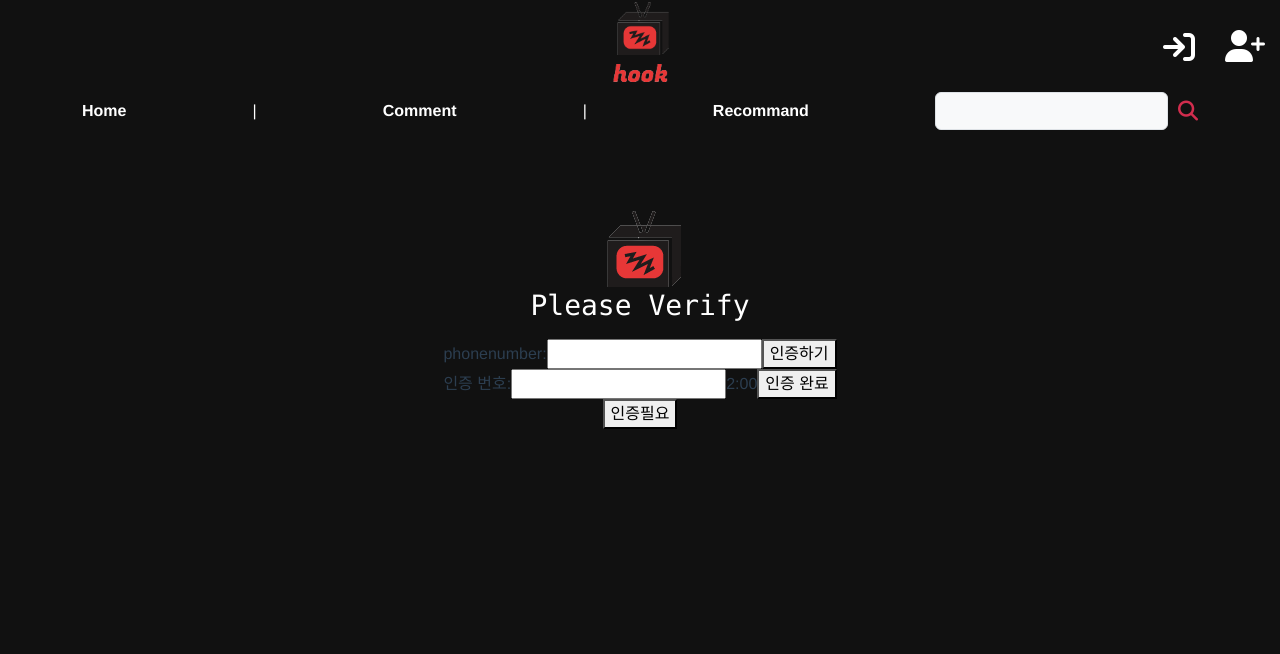
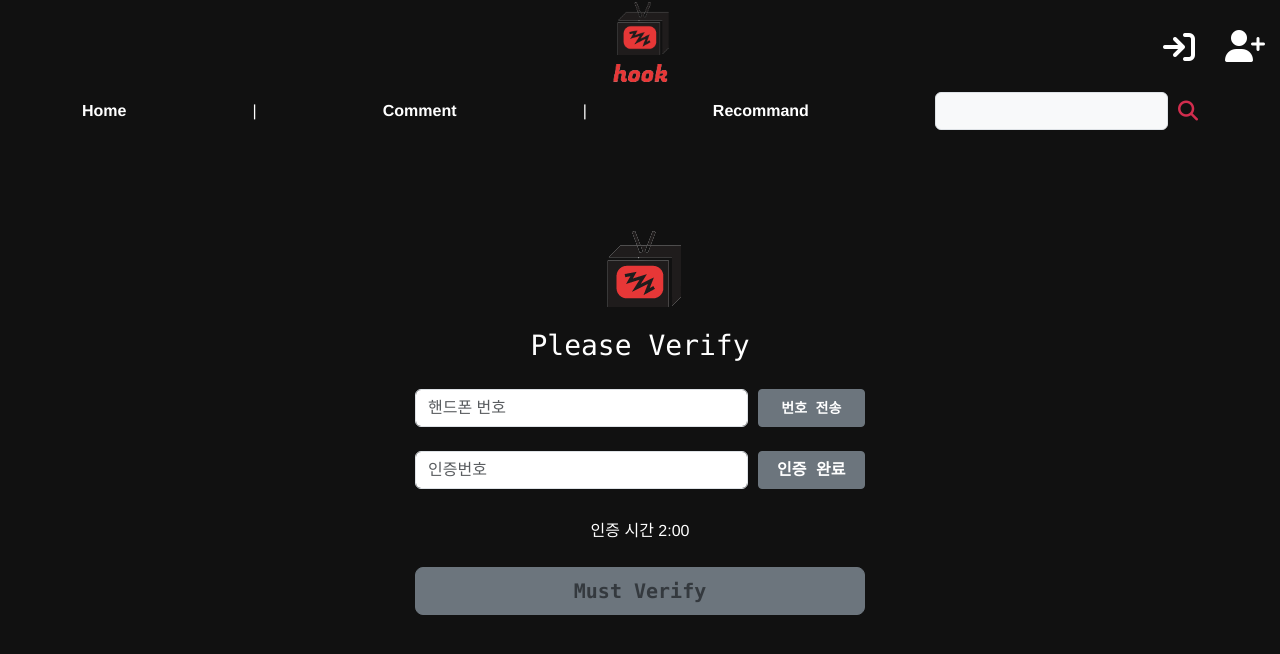
Before and after one commit to Maker-H/Teampjt-Movie-Service, a Vue app in the folder front-server/: page /v/signup/message in a window 1280 px wide. Shown: the top 654 px of the page. Built offline with nearby package versions, Linux system fonts and the light colour scheme.

Commit message:
feat: SignUPMessage에 디자인 추가
SMS-87

```diff
--- a/front-server/src/views/LoginView.vue
+++ b/front-server/src/views/LoginView.vue
@@ -1,9 +1,12 @@
 <template>
 	<div id="login-total">
+    <!-- 헤더 -->
     <div id="login-header">
 			<img src="../../public/images/이모티콘.png" alt="">
-      <h1 class="h3 mb-3 fw-normal color-white font-monospace" id="login-header">Please Login in</h1>
+      <h1 class="h3 mb-3 fw-normal color-white font-monospace" id="login-title">Please Login in</h1>
     </div>
+
+    <!-- 바디 -->
 		<form @submit.prevent="" class="form-signin" id="login-form">
 			<label for="username" class="visually-hidden">Phone Number </label>
 			<input type="text" id="username" class="form-control" placeholder="핸드폰 번호" required v-model="username">
@@ -13,6 +16,7 @@
 			<br>
 			<button class="w-100 btn btn-lg btn-warning fw-bold text-muted font-monospace" @click="login">Login</button>
 		</form>
+
 	</div>
 </template>
 
@@ -47,9 +51,9 @@ export default {
   color: white;
 }
 
-#login-header {
-  margin-top: 20px;
-  margin-bottom: 30px;
+#login-title {
+  padding-top: 20px;
+  padding-bottom: 10px;
 }
 
 #login-form {
--- a/front-server/src/views/SignUp/SignUpMessageView.vue
+++ b/front-server/src/views/SignUp/SignUpMessageView.vue
@@ -1,22 +1,30 @@
 <template>
-  <div>
+  <div id="signup-total">
     <div id="signup-header">
       <img src="../../../public/images/이모티콘.png" alt="">
-      <h1 class="h3 mb-3 fw-normal color-white font-monospace" id="login-header">Please Verify</h1>
+      <h1 class="h3 mb-3 fw-normal color-white font-monospace" id="signup-title">Please Verify</h1>
     </div>
 
-    <div>
-      <label for="phonenumber">phonenumber: </label>
-      <input type="text" id="phonenumber" v-model="userNumber">
-      <button @click="startVerify">인증하기</button>
+    <div id="signup-form" class="form-signin">
+      <!-- 핸드폰 번호 입력 후 문자 전송 -->
+      <div class="d-flex">
+        <label for="phonenumber" class="visually-hidden">Phone Number </label>
+        <input type="text" id="phonenumber" class="form-control" placeholder="핸드폰 번호" required v-model="userNumber">
+        <button @click="startVerify" class="w-25 btn btn-sm btn-secondary fw-bold font-monospace side-btn">번호 전송 </button>
+      </div>
       <br>
-      <label for="userInputCode">인증 번호: </label>
-      <input type="text" id="userInputCode" v-model="userInputCode">
-      <span>{{ formatTime }}</span>
-      <button @click="verify">인증 완료</button>
+      <!-- 인증번호 입력 -->
+      <div class="d-flex">
+        <label for="userInputCode" class="visually-hidden" >인증 번호: </label>
+        <input type="text" id="userInputCode" class="form-control" placeholder="인증번호" required v-model="userInputCode">
+        <button  @click="verify" class="w-25 btn btn-sm btn-secondary fw-bold fs-6 font-monospace side-btn">인증 완료</button>
+      </div>
+
+      <div id="time" class="fs-6">인증 시간 {{ formatTime }}</div>
+
       <br>
-      <button v-if="!isVerified" >인증필요</button>
-      <button v-else @click="routeToSignUpPassword">다음</button>
+      <button v-if="!isVerified" class="not-verified w-100 btn btn-lg btn-secondary fw-bold text-muted font-monospace">Must Verify</button>
+      <button v-else @click="routeToSignUpPassword" class="w-100 btn btn-lg btn-warning fw-bold font-monospace color-white fs-4">Go Next</button>
     </div>
   </div>
 </template>
@@ -49,12 +57,14 @@ export default {
   },
   methods: {
     startVerify() {
+      if (!this.userNumber) {
+        alert('번호를 입력해주세요')
+        return
+      }
       this.sendMessage()
       this.startTimer()
     },
     startTimer() {
-      if (this.timer) return; // 이미 타이머가 실행 중인 경우 중복 실행 방지
-
       this.remainingSeconds = 120
       this.timer = setInterval(() => {
         this.remainingSeconds--;
@@ -81,11 +91,10 @@ export default {
     verify(){
       const verificationCode = this.$store.state.signup.verificationCode
       if(this.userInputCode == verificationCode) {
-        alert('인증되었습니다')
         // 회원가입할때는 P번호 사용
         this.$store.dispatch('signup/storeUserNumber', this.renewedUserNumber)
         this.isVerified = true
-        this.routeToSignUpPassword()
+        // this.routeToSignUpPassword()
       }
       else {
         alert('잘못된 인증번호 입니다 재입력해주세요')
@@ -102,6 +111,10 @@ export default {
 </script>
 
 <style scoped>
+#signup-total {
+  margin-top: 90px;
+}
+
 #signup-header {
   margin-top: 70px;
 }
@@ -109,4 +122,27 @@ export default {
 .color-white {
   color: white;
 }
+
+#signup-title {
+  padding-top: 20px;
+  padding-bottom: 10px;
+}
+
+#signup-form {
+  width: 450px;
+  margin: 0 auto;
+}
+
+.side-btn {
+  margin-left: 10px;
+}
+
+.form-control {
+  width: 350px;
+}
+
+#time {
+  color: white;
+  margin-top: 30px;
+}
 </style>
```
